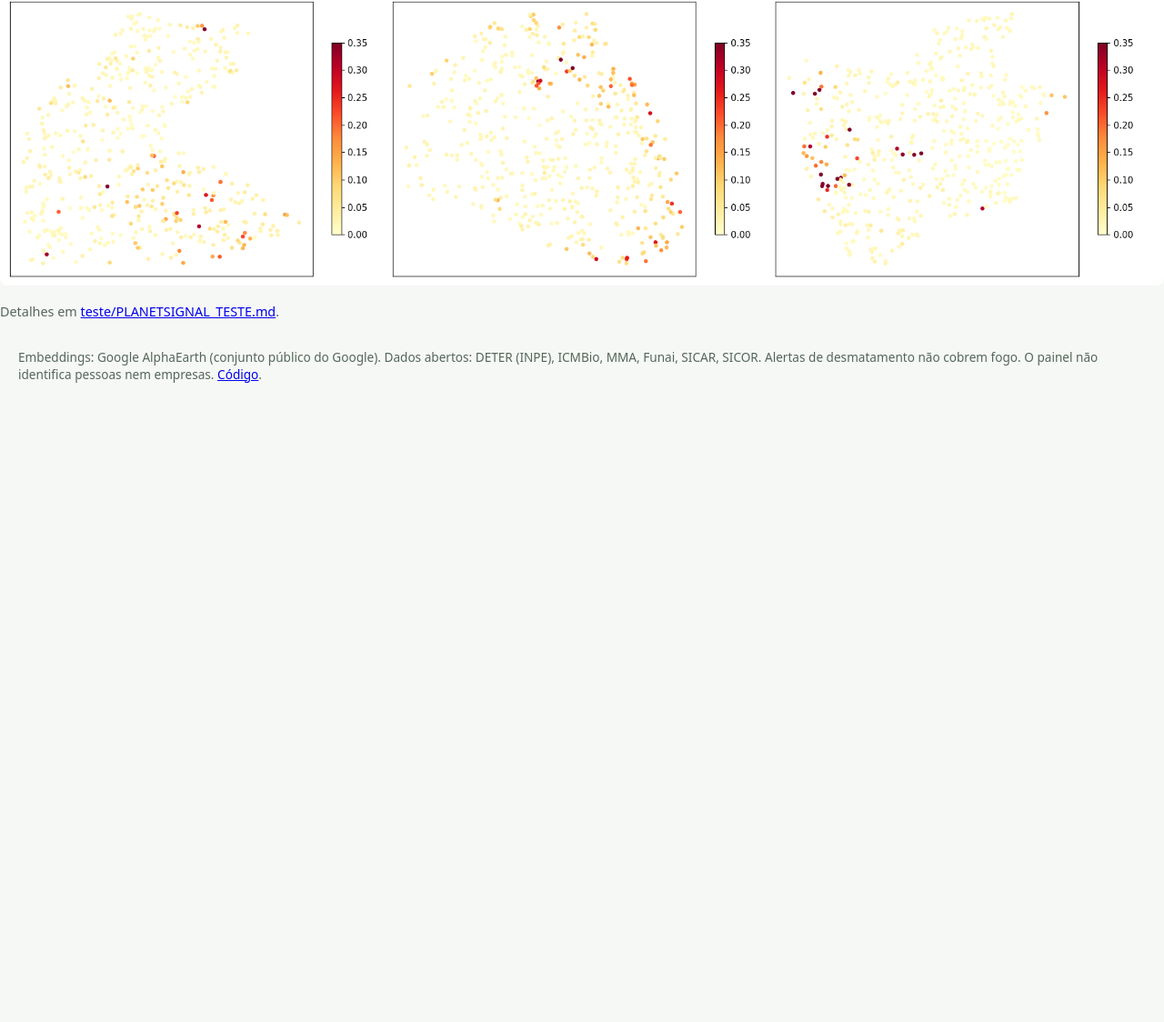
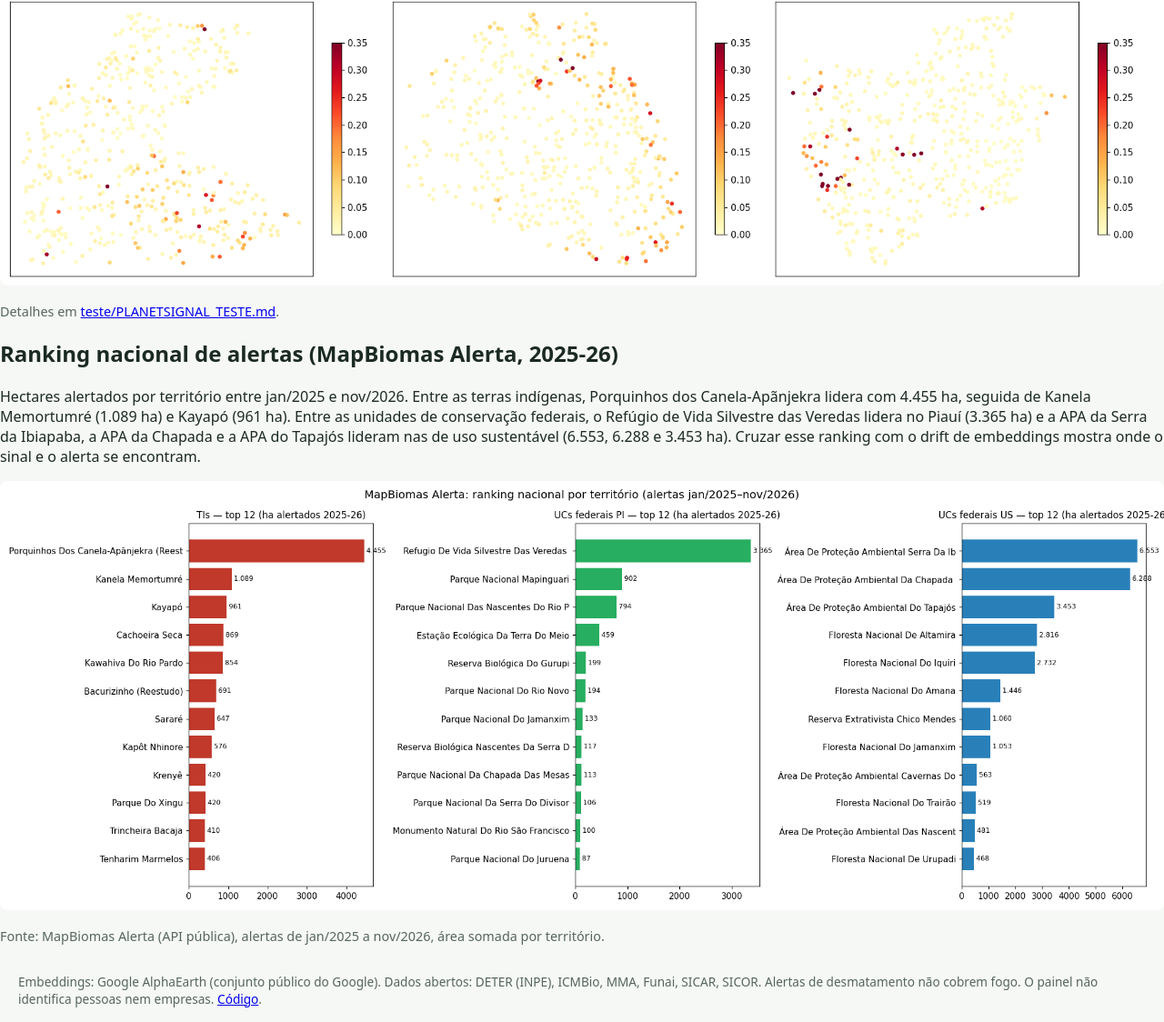
Before and after one commit to viniburilux/planet-signal, a plain HTML site: page index.html in a window 1280 px wide. Shown: the part 2862-3986 px from the top of the page at 91% size. Before the commit the page ends 3299 px from the top, so only its background shows below. Drawn offline with nearby package versions, Linux system fonts and the light colour scheme.

Commit message:
Ranking nacional de alertas (MapBiomas Alerta)

```diff
--- a/index.html
+++ b/index.html
@@ -32,6 +32,12 @@
   <img src="img/planetsignal_ranking.png" alt="Drift de embeddings 2017-2025 por célula em seis áreas amostradas" style="max-width:100%;border-radius:8px">
   <p class="nota">Detalhes em <a href="https://github.com/viniburilux/planet-signal/blob/main/teste/PLANETSIGNAL_TESTE.md">teste/PLANETSIGNAL_TESTE.md</a>.</p>
 </section>
+<section id="ranking-nacional">
+  <h2>Ranking nacional de alertas (MapBiomas Alerta, 2025-26)</h2>
+  <p>Hectares alertados por território entre jan/2025 e nov/2026. Entre as terras indígenas, Porquinhos dos Canela-Apãnjekra lidera com 4.455 ha, seguida de Kanela Memortumré (1.089 ha) e Kayapó (961 ha). Entre as unidades de conservação federais, o Refúgio de Vida Silvestre das Veredas lidera no Piauí (3.365 ha) e a APA da Serra da Ibiapaba, a APA da Chapada e a APA do Tapajós lideram nas de uso sustentável (6.553, 6.288 e 3.453 ha). Cruzar esse ranking com o drift de embeddings mostra onde o sinal e o alerta se encontram.</p>
+  <img src="img/ranking_nacional_mapbiomas.png" alt="Ranking nacional de hectares alertados por território: terras indígenas, UCs federais do Piauí e UCs de uso sustentável" style="max-width:100%;border-radius:8px">
+  <p class="nota">Fonte: MapBiomas Alerta (API pública), alertas de jan/2025 a nov/2026, área somada por território.</p>
+</section>
 <footer>Embeddings: Google AlphaEarth (conjunto público do Google). Dados abertos: DETER (INPE), ICMBio, MMA, Funai, SICAR, SICOR. Alertas de desmatamento não cobrem fogo. O painel não identifica pessoas nem empresas. <a href="https://github.com/viniburilux/planet-signal">Código</a>.</footer>
 <script src="https://unpkg.com/leaflet@1.9.4/dist/leaflet.js"></script>
 <script src="app.js"></script>
```
Also changed, not shown: img/ranking_nacional_mapbiomas.png (added).
